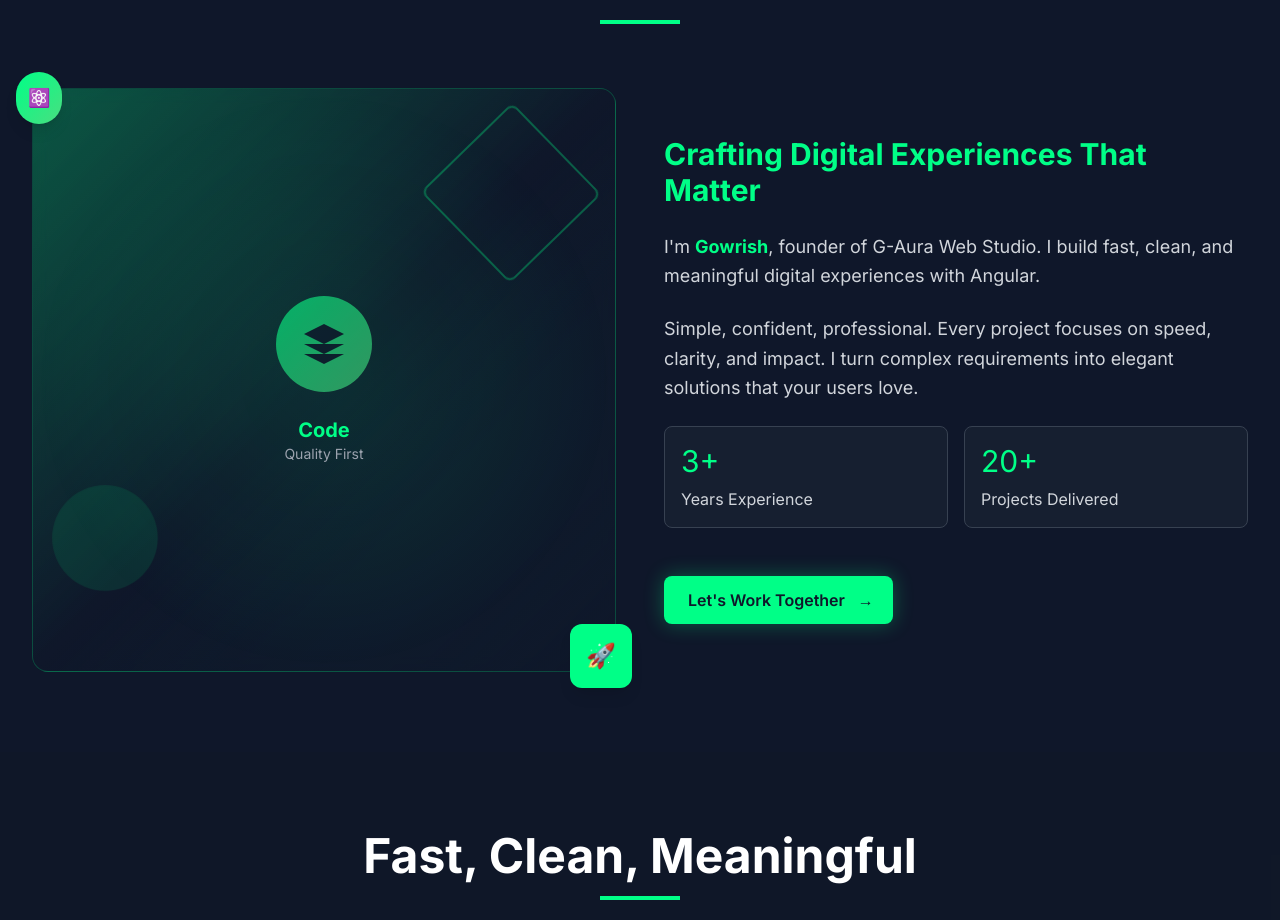
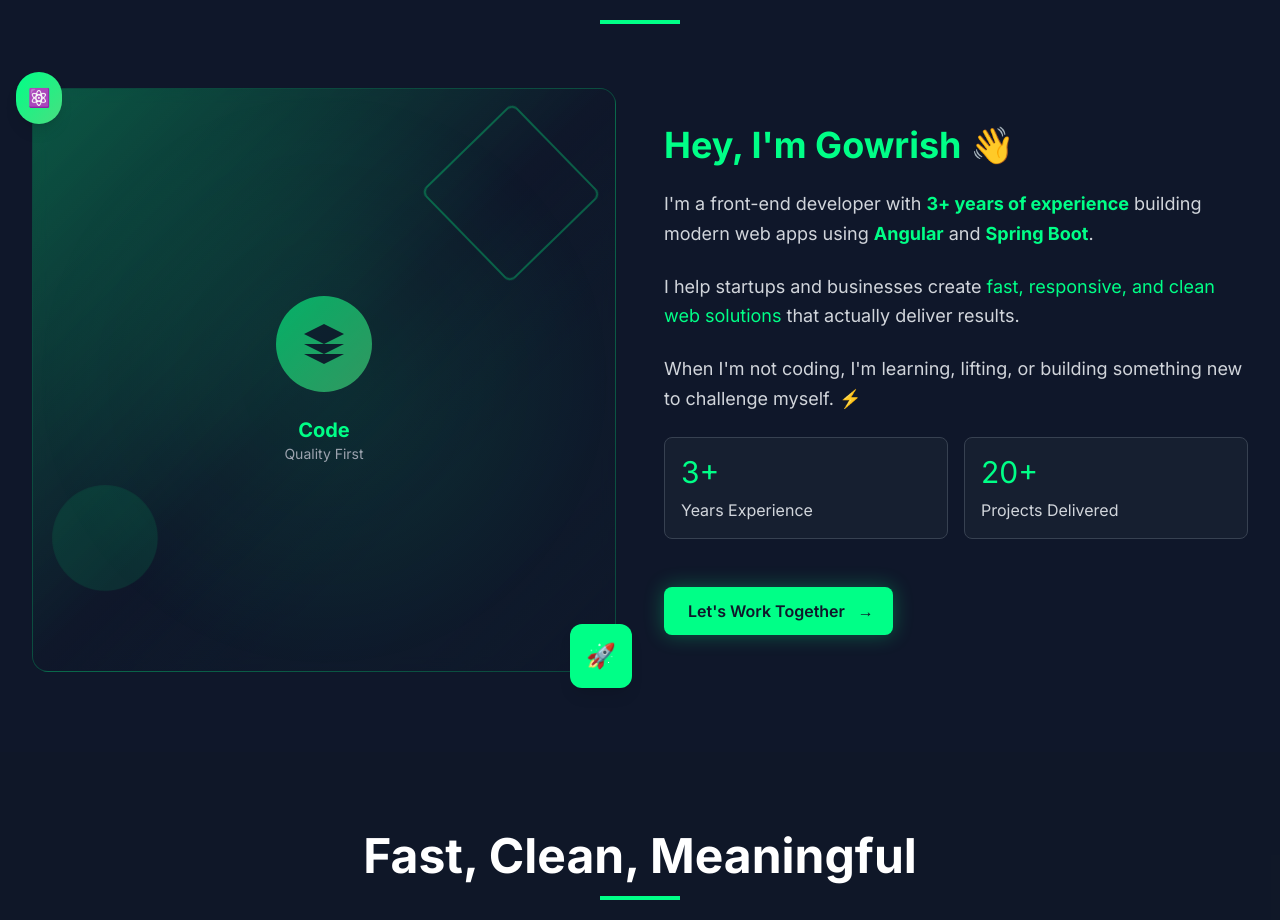
Before and after one commit to gowrishankar10/personal-brand, a React (Vite) app: page / in a window 1280 px wide. Shown: the part 924-1844 px from the top of the page. Built offline with nearby package versions, Linux system fonts and the light colour scheme.

Commit message:
Make About section personal and story-driven

```diff
--- a/src/components/About.tsx
+++ b/src/components/About.tsx
@@ -70,14 +70,17 @@ export default function About() {
             viewport={{ once: true }}
             transition={{ duration: 0.6, delay: 0.2 }}
           >
-            <h3 className="text-3xl font-bold text-brand-green">
-              Crafting Digital Experiences That Matter
+            <h3 className="text-4xl font-bold text-brand-green mb-6">
+              Hey, I'm Gowrish 👋
             </h3>
-            <p className="text-gray-300 text-lg leading-relaxed">
-              I'm <strong className="text-brand-green">Gowrish</strong>, founder of G-Aura Web Studio. I build fast, clean, and meaningful digital experiences with Angular.
+            <p className="text-gray-300 text-lg leading-relaxed mb-4">
+              I'm a front-end developer with <strong className="text-brand-green">3+ years of experience</strong> building modern web apps using <strong className="text-brand-green">Angular</strong> and <strong className="text-brand-green">Spring Boot</strong>.
+            </p>
+            <p className="text-gray-300 text-lg leading-relaxed mb-4">
+              I help startups and businesses create <span className="text-brand-green">fast, responsive, and clean web solutions</span> that actually deliver results.
             </p>
             <p className="text-gray-300 text-lg leading-relaxed">
-              Simple, confident, professional. Every project focuses on speed, clarity, and impact. I turn complex requirements into elegant solutions that your users love.
+              When I'm not coding, I'm learning, lifting, or building something new to challenge myself. ⚡
             </p>
 
             <div className="grid grid-cols-2 gap-4 mt-8">
```
Also changed, not shown: 3 other files (tests, documents, lock files or other folders).
